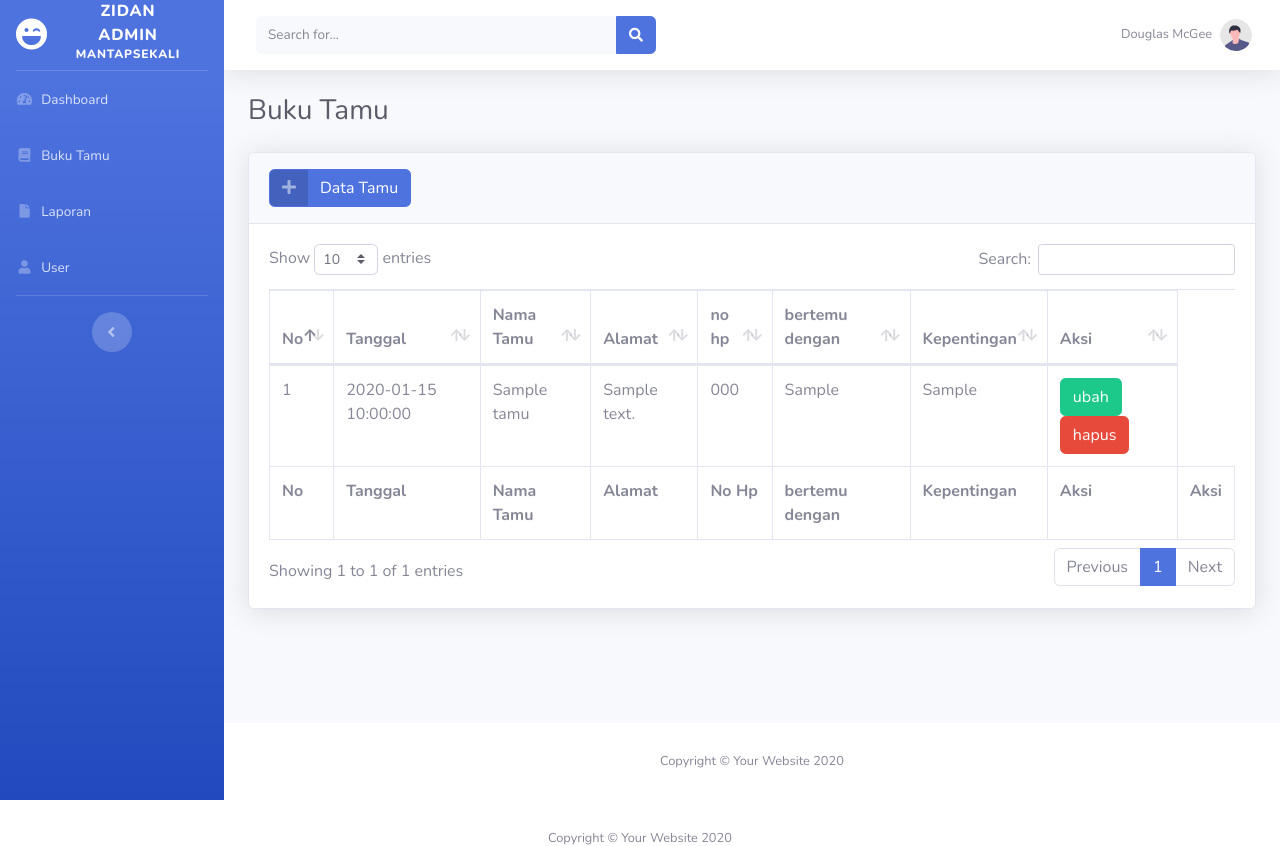
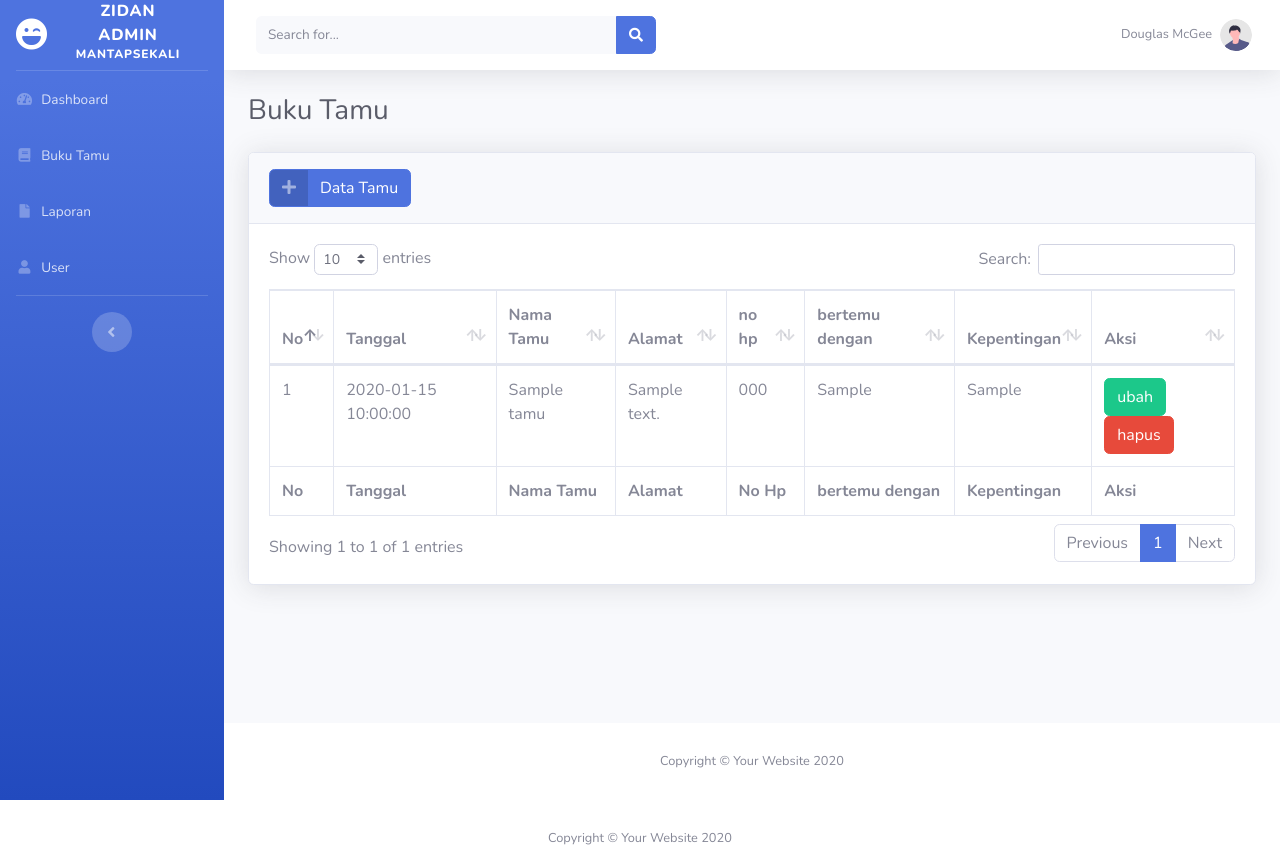
Before and after one commit to ZidannAR/web, a PHP site: page /buku_tamu.php in a window 1280 px wide. Shown: the top 846 px of the page. Run offline with PHP 8.4, Linux system fonts and the light colour scheme; tables that the repository leaves empty or names only in its code hold one stand-in row (values such as "Sample post").

Commit message:
gak jadi masih pengen belajar

```diff
--- a/buku_tamu.php
+++ b/buku_tamu.php
@@ -111,7 +111,6 @@
                                  <th>No Hp</th>
                                  <th>bertemu dengan</th>
                                  <th>Kepentingan</th>
-                                 <th>Aksi</th>
                                  <th>Aksi</th>
                              </tr>
 
```
